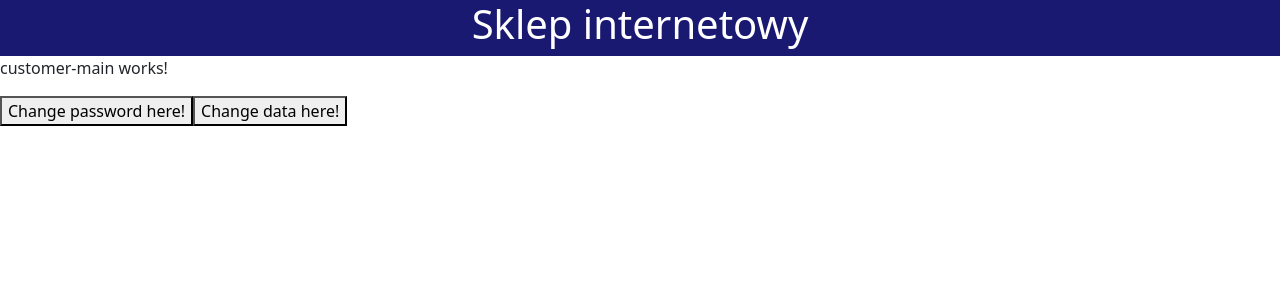
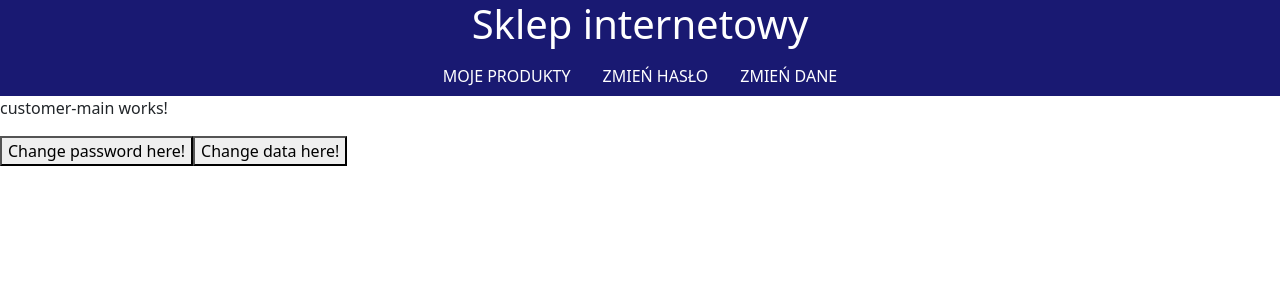
Before and after one commit to mkozien/SHOP-Angular, an Angular app: page /customer in a window 1280 px wide. Shown: the top 300 px of the page. Built offline with nearby package versions, Linux system fonts and the light colour scheme; no server answers.

Commit message:
navbar component created

```diff
--- a/src/app/app.module.ts
+++ b/src/app/app.module.ts
@@ -10,6 +10,7 @@ import { ShopMainComponent } from './shop-main/shop-main.component';
 import { CustomerMainComponent } from './customer-main/customer-main.component';
 import {PasswordChangeComponent} from "./password-change/passwordchange.component";
 import { DataChangeComponent } from './datachange/datachange.component';
+import { NavbarComponent } from './navbar/navbar.component';
 
 @NgModule({
   declarations: [
@@ -19,7 +20,8 @@ import { DataChangeComponent } from './datachange/datachange.component';
     ShopMainComponent,
     CustomerMainComponent,
     PasswordChangeComponent,
-    DataChangeComponent
+    DataChangeComponent,
+    NavbarComponent
   ],
   imports: [
     BrowserModule,
--- a/src/app/customer-main/customer-main.component.html
+++ b/src/app/customer-main/customer-main.component.html
@@ -1,3 +1,4 @@
+<app-navbar></app-navbar>
 <p>customer-main works!</p>
 <button routerLink="/passwordchange">Change password here!</button>
 <button routerLink="/datachange">Change data here!</button>
--- a/src/app/datachange/datachange.component.html
+++ b/src/app/datachange/datachange.component.html
@@ -1,3 +1,4 @@
+<app-navbar></app-navbar>
 <div class="container-fluid bg">
   <div class = "row justify-content-center" >
     <div class = "col-12 col-sm-6 col-md-3">
--- /dev/null
+++ b/src/app/navbar/navbar.component.css
@@ -0,0 +1,11 @@
+.nav {
+  background-color: rgba(0, 0, 99, 0.9);
+}
+
+a {
+  color: #fff;
+}
+
+a:hover {
+  color: #6c757d;
+}
--- /dev/null
+++ b/src/app/navbar/navbar.component.html
@@ -0,0 +1,11 @@
+<ul class="nav justify-content-center">
+  <li class="nav-item">
+    <a class="nav-link" routerLink="/customer">MOJE PRODUKTY</a>
+  </li>
+  <li class="nav-item">
+    <a class="nav-link" routerLink="/passwordchange">ZMIEŃ HASŁO</a>
+  </li>
+  <li class="nav-item">
+    <a class="nav-link" routerLink="/datachange">ZMIEŃ DANE</a>
+  </li>
+</ul>
--- /dev/null
+++ b/src/app/navbar/navbar.component.ts
@@ -0,0 +1,15 @@
+import { Component, OnInit } from '@angular/core';
+
+@Component({
+  selector: 'app-navbar',
+  templateUrl: './navbar.component.html',
+  styleUrls: ['./navbar.component.css']
+})
+export class NavbarComponent implements OnInit {
+
+  constructor() { }
+
+  ngOnInit(): void {
+  }
+
+}
--- a/src/app/password-change/passwordchange.component.html
+++ b/src/app/password-change/passwordchange.component.html
@@ -1,3 +1,4 @@
+<app-navbar></app-navbar>
 <div class="container-fluid bg">
   <div class = "row justify-content-center" >
     <div class = "col-12 col-sm-6 col-md-3">
```
Also changed, not shown: 1 other file (tests, documents, lock files or other folders).
